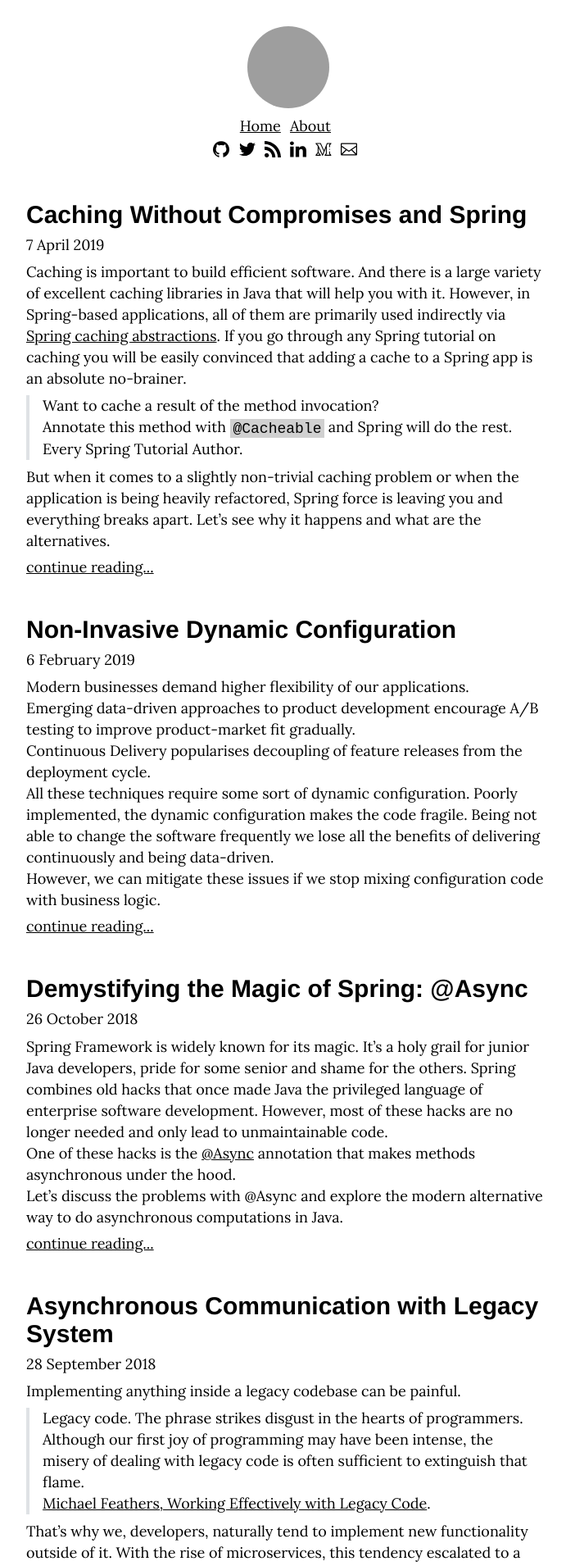
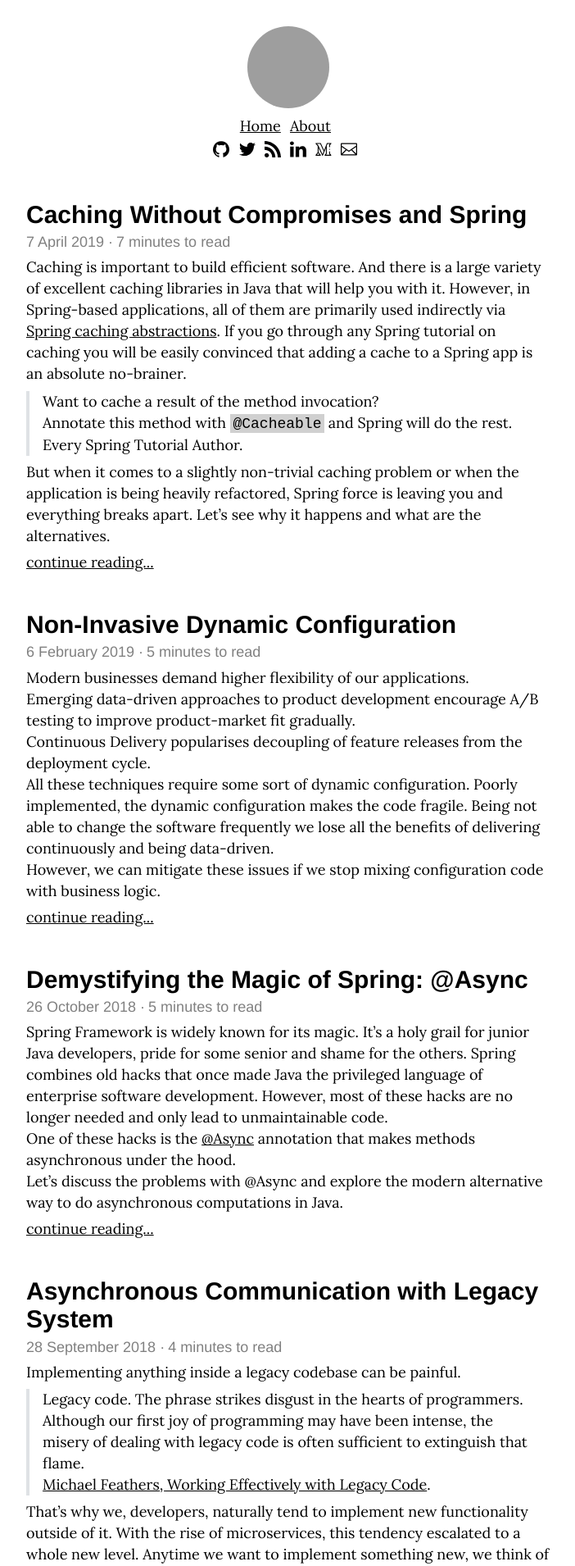
Before and after one commit to IlyaZinkovich/ilyazinkovich.github.io, a Jekyll site: the page built from index.html, in a window 1280 px wide. Shown: the top 1910 px of the page at 82% size, without its empty margins (288-990 px from the left). Built offline with Jekyll 4.4.1, drawn with Linux system fonts in a browser that asks for light colours; the list of posts is cut into pages by our own code; some of the changed text lies outside the part shown; grey boxes are pictures that could not be loaded.

Commit message:
Added reading time and changed subline style

```diff
--- a/css/main.scss
+++ b/css/main.scss
@@ -38,7 +38,7 @@ p, li, .link {
   font-size: 18px;
 }
 
-h1, h2, h3, h4, h5 {
+h1, h2, h3, h4, h5, article div.subline ul li {
   font-family: 'Helvetica', sans-serif;
 }
 
@@ -122,6 +122,23 @@ article {
   ul,
   ol {
     margin-left: 3em;
+  }
+
+  div.subline {
+    ul {
+      margin-left: 0em;
+      color: gray;
+    }
+    ul li {
+      list-style: none;
+      display: inline;
+    }
+    ul li:after {
+      content: " \00b7";
+    }
+    ul li:last-child:after {
+      content: none;
+    }
   }
 }
 
--- a/index.html
+++ b/index.html
@@ -10,7 +10,19 @@ keywords:
 {% for post in paginator.posts %}
 <article>
   <h1><a href="{{ post.url | prepend: site.baseurl }}"><span>{{ post.title }}</span></a></h1>
-    <p>{{ post.date | date: "%-d %B %Y" }}</p>
+  <div class="subline">
+    <ul>
+      <li>{{ post.date | date: "%-d %B %Y" }}</li>
+      <li>
+        {% capture words %}
+        {{ post.content | number_of_words | minus: 180 }}
+        {% endcapture %}
+        {% unless words contains '-' %}
+        {{ words | plus: 180 | divided_by: 180 | plus: 1 | append: ' minutes to read' }}
+        {% endunless %}
+      </li>
+    </ul>
+  </div>
   {{ post.excerpt }}
   <a class="link" href="{{ post.url | prepend: site.baseurl }}">continue reading...</a>
 </article>
```
Lines whose indentation alone changed are shown as unchanged.
